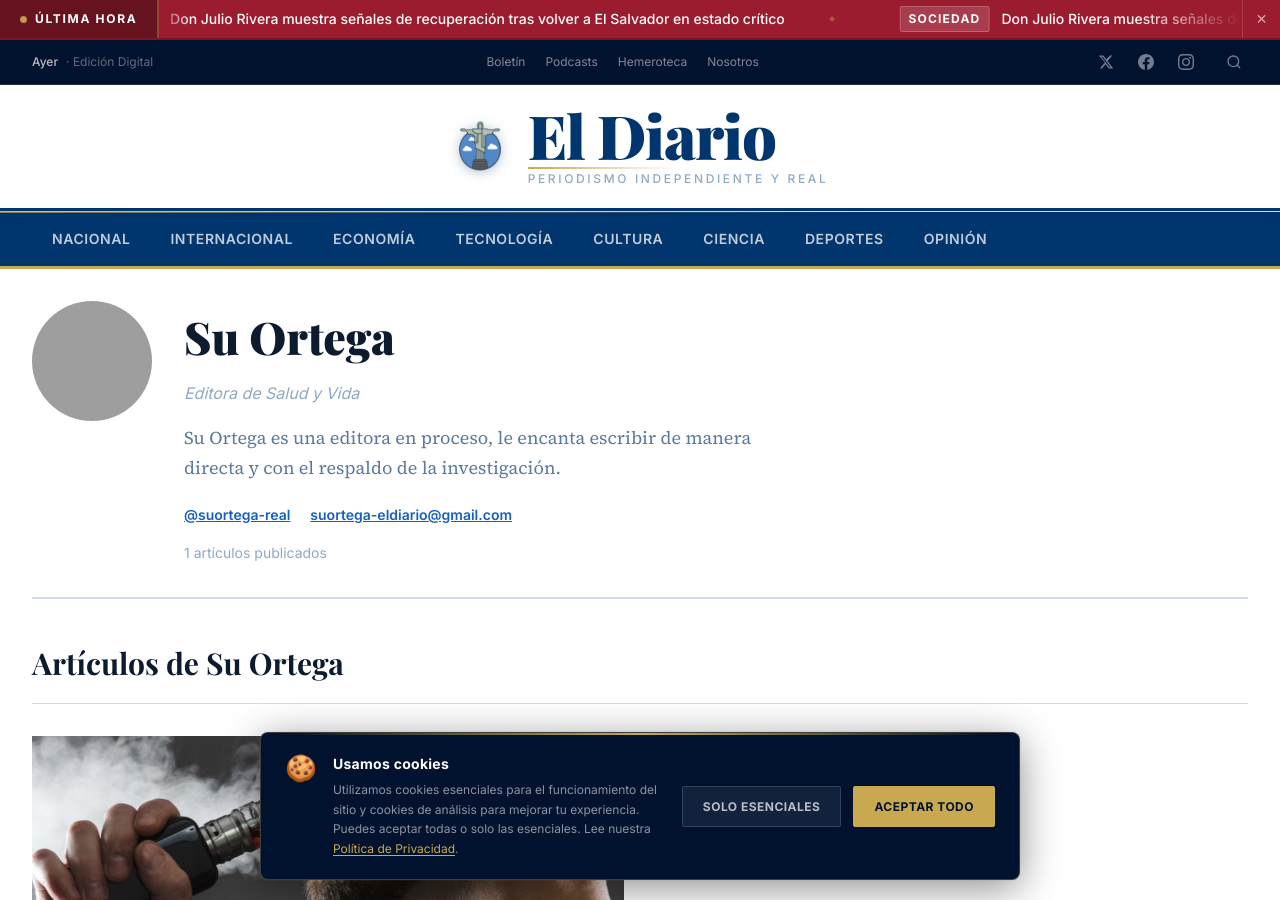
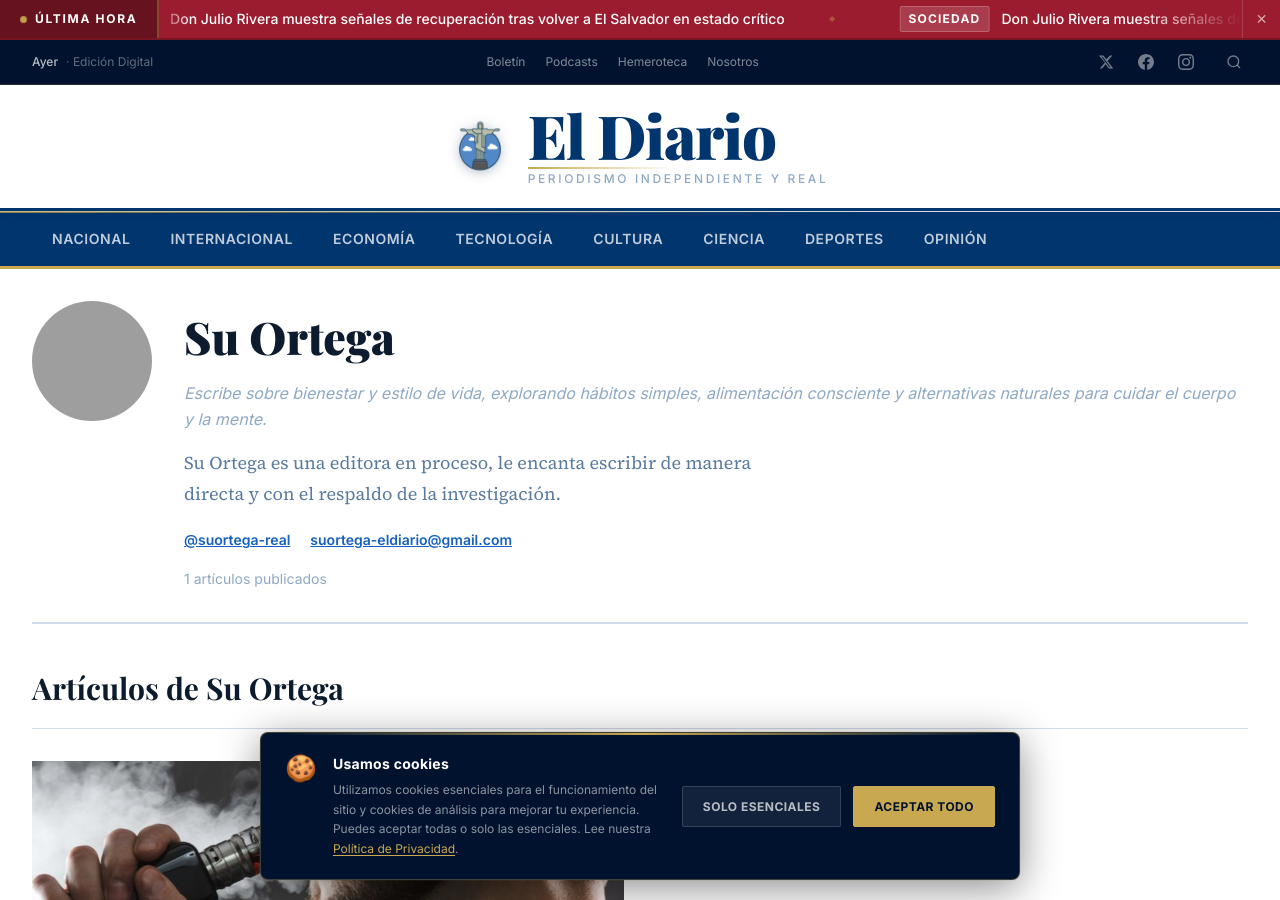
Before and after one commit to renedev0284-creator/Periodico, a Jekyll site: the page built from _authors/su-ortega.md, in a window 1280 px wide and 900 px high. Built offline with Jekyll 4.4.1, drawn with Linux system fonts in a browser that asks for light colours; some web fonts are replaced; grey boxes are pictures that could not be loaded.

Commit message:
Perfil su ortega author

```diff
--- a/_authors/su-ortega.md
+++ b/_authors/su-ortega.md
@@ -1,7 +1,7 @@
 ---
 name: su-ortega
 display_name: "Su Ortega"
-title: "Editora de Salud y Vida"
+title: "Escribe sobre bienestar y estilo de vida, explorando hábitos simples, alimentación consciente y alternativas naturales para cuidar el cuerpo y la mente."
 bio: "Su Ortega es una editora en proceso, le encanta escribir de manera directa y con el respaldo de la investigación."
 avatar: "/assets/images/authors/su-ortega.jpg"
 email: "suortega-eldiario@gmail.com"
```
Also changed, not shown: 1 other file.
